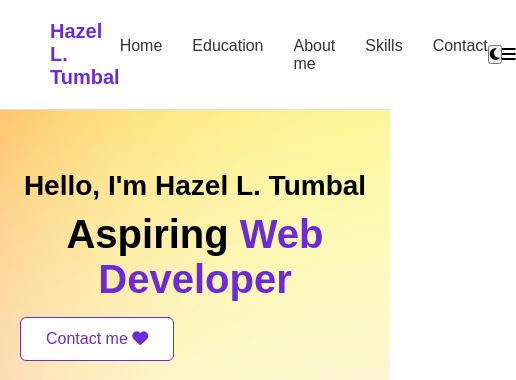
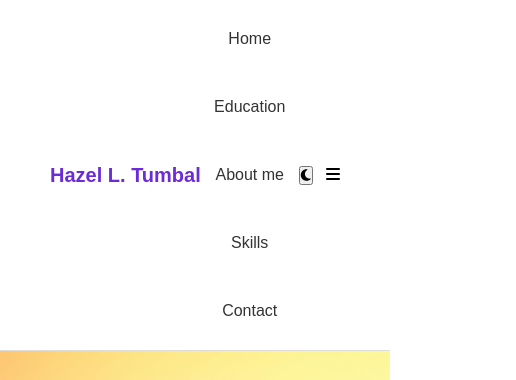
Before and after one commit to tumbalhazel74-cyber/my-portfolio, a plain HTML site: page index.html in a window 390 px wide. Shown: the top 380 px of the page, 516 px wide, since content can reach past the window. Drawn offline with Linux system fonts and the light colour scheme.

Commit message:
make site mobile responsive

```diff
--- a/style.css
+++ b/style.css
@@ -79,6 +79,15 @@ nav ul li a {
   font-weight: 500;
 }
 
+@media (max-width: 768px) {
+  nav ul {
+    flex-direction: column;
+    text-align: center;
+  }
+  nav li {
+    margin: 10px 0;
+  }
+}
 
 .hero {
   display: flex;
```
